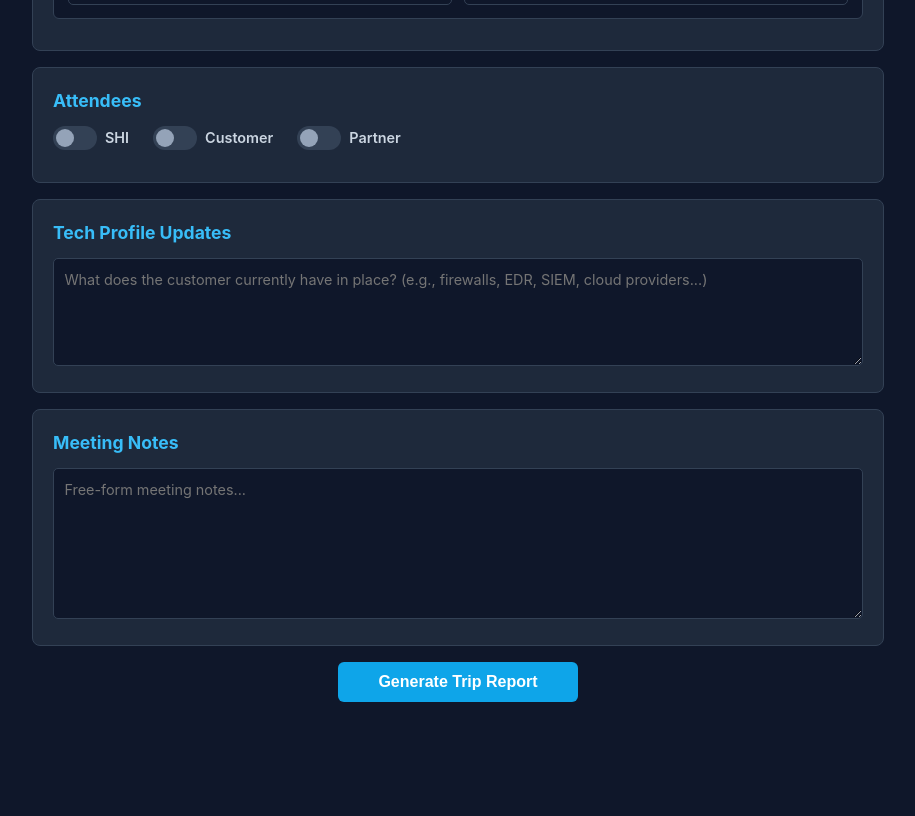
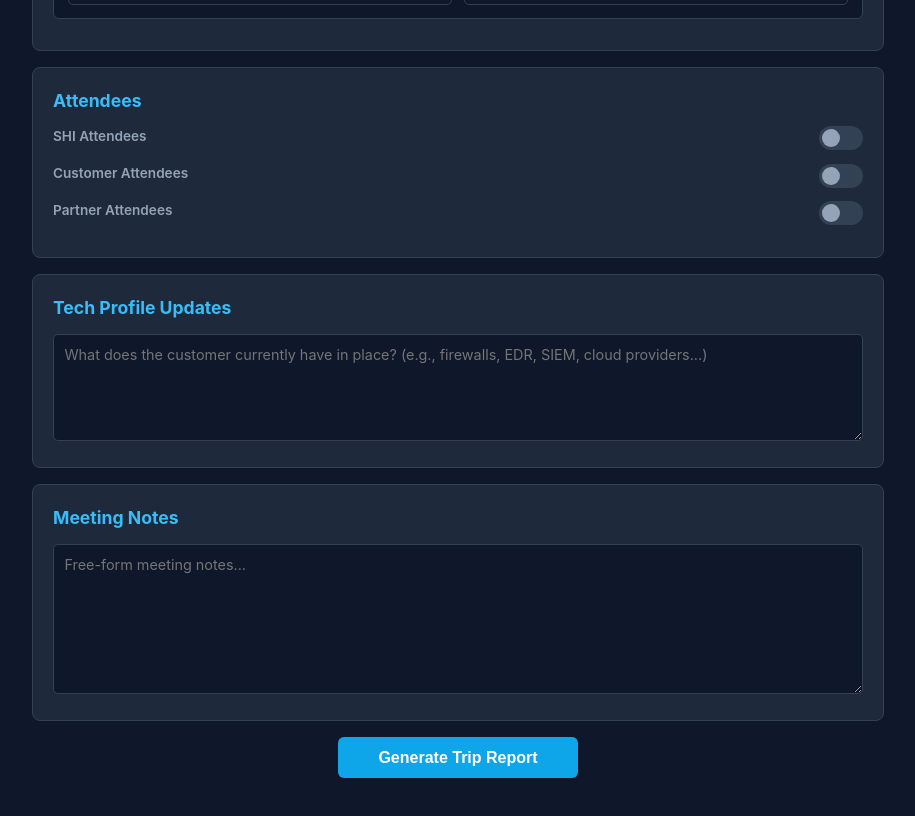
Before and after one commit to ZYQ9/Trip_Report, a React (Vite) app in the folder frontend/: page / in a window 1280 px wide. Shown: the part 1300-2116 px from the top of the page, without its empty margins (182-1097 px from the left). Before the commit the page ends 2066 px from the top, so only its background shows below. Built offline with nearby package versions, Linux system fonts and the light colour scheme.

Commit message:
Refactor attendee toggles in TripReportForm for improved layout and accessibility

```diff
--- a/frontend/src/App.css
+++ b/frontend/src/App.css
@@ -115,20 +115,17 @@ body {
 }
 
 /* ---- Image Upload ---- */
-.attendee-toggles {
-  display: flex;
-  gap: 1.5rem;
-  margin-bottom: 0.75rem;
-}
-
 .toggle-label {
   display: flex;
   align-items: center;
-  gap: 0.5rem;
-  font-size: 0.9rem;
-  font-weight: 600;
-  color: #cbd5e1;
   cursor: pointer;
+}
+
+.attendee-group-header {
+  display: flex;
+  align-items: center;
+  justify-content: space-between;
+  margin-bottom: 0.4rem;
 }
 
 /* Hide the real checkbox */
--- a/frontend/src/components/TripReportForm.jsx
+++ b/frontend/src/components/TripReportForm.jsx
@@ -506,26 +506,16 @@ export default function TripReportForm() {
       {/* ---- ATTENDEES ---- */}
       <section className="form-section">
         <h2>Attendees</h2>
-        <div className="attendee-toggles">
+
+        <div className="attendee-group">
+          <div className="attendee-group-header">
+            <span className="attendee-group-label">SHI Attendees</span>
             <label className="toggle-label">
               <input type="checkbox" checked={showShi} onChange={(e) => setShowShi(e.target.checked)} />
               <span className="toggle-switch" />
-            SHI
-          </label>
-          <label className="toggle-label">
-            <input type="checkbox" checked={showCustomer} onChange={(e) => setShowCustomer(e.target.checked)} />
-            <span className="toggle-switch" />
-            Customer
-          </label>
-          <label className="toggle-label">
-            <input type="checkbox" checked={showPartner} onChange={(e) => setShowPartner(e.target.checked)} />
-            <span className="toggle-switch" />
-            Partner
             </label>
           </div>
           {showShi && (
-          <div className="attendee-group">
-            <label className="attendee-group-label">SHI Attendees</label>
             <textarea
               className="text-area-field"
               value={shiAttendees}
@@ -533,11 +523,18 @@ export default function TripReportForm() {
               placeholder="List SHI attendees (one per line)..."
               rows={3}
             />
+          )}
         </div>
-        )}
+
+        <div className="attendee-group">
+          <div className="attendee-group-header">
+            <span className="attendee-group-label">Customer Attendees</span>
+            <label className="toggle-label">
+              <input type="checkbox" checked={showCustomer} onChange={(e) => setShowCustomer(e.target.checked)} />
+              <span className="toggle-switch" />
+            </label>
+          </div>
           {showCustomer && (
-          <div className="attendee-group">
-            <label className="attendee-group-label">Customer Attendees</label>
             <textarea
               className="text-area-field"
               value={customerAttendees}
@@ -545,11 +542,18 @@ export default function TripReportForm() {
               placeholder="List customer attendees (one per line)..."
               rows={3}
             />
+          )}
         </div>
-        )}
+
+        <div className="attendee-group">
+          <div className="attendee-group-header">
+            <span className="attendee-group-label">Partner Attendees</span>
+            <label className="toggle-label">
+              <input type="checkbox" checked={showPartner} onChange={(e) => setShowPartner(e.target.checked)} />
+              <span className="toggle-switch" />
+            </label>
+          </div>
           {showPartner && (
-          <div className="attendee-group">
-            <label className="attendee-group-label">Partner Attendees</label>
             <textarea
               className="text-area-field"
               value={partnerAttendees}
@@ -557,8 +561,8 @@ export default function TripReportForm() {
               placeholder="List partner attendees (one per line)..."
               rows={3}
             />
+          )}
         </div>
-        )}
       </section>
 
       {/* ---- TECH PROFILE ---- */}
```
Lines whose indentation alone changed are shown as unchanged.
